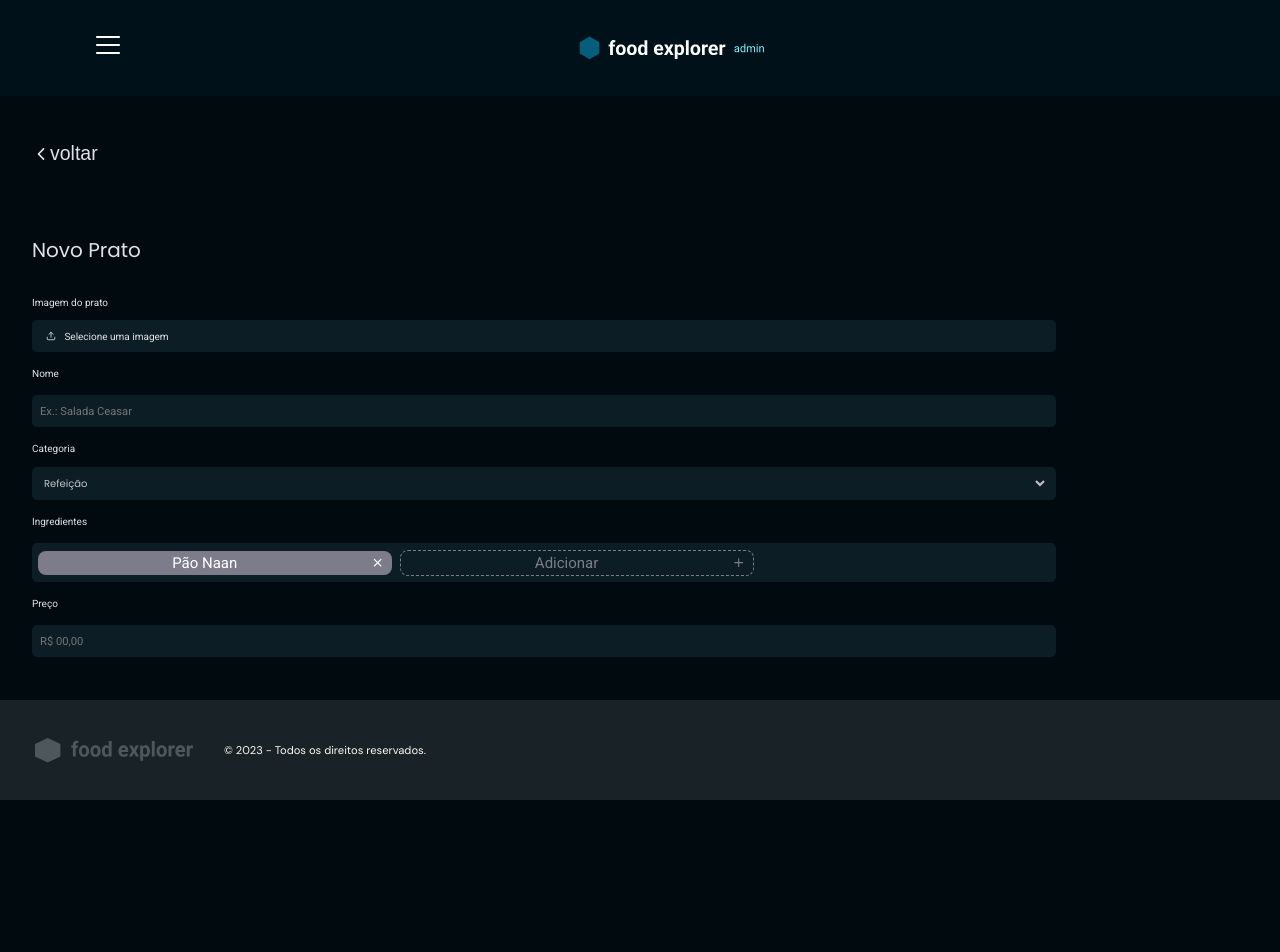
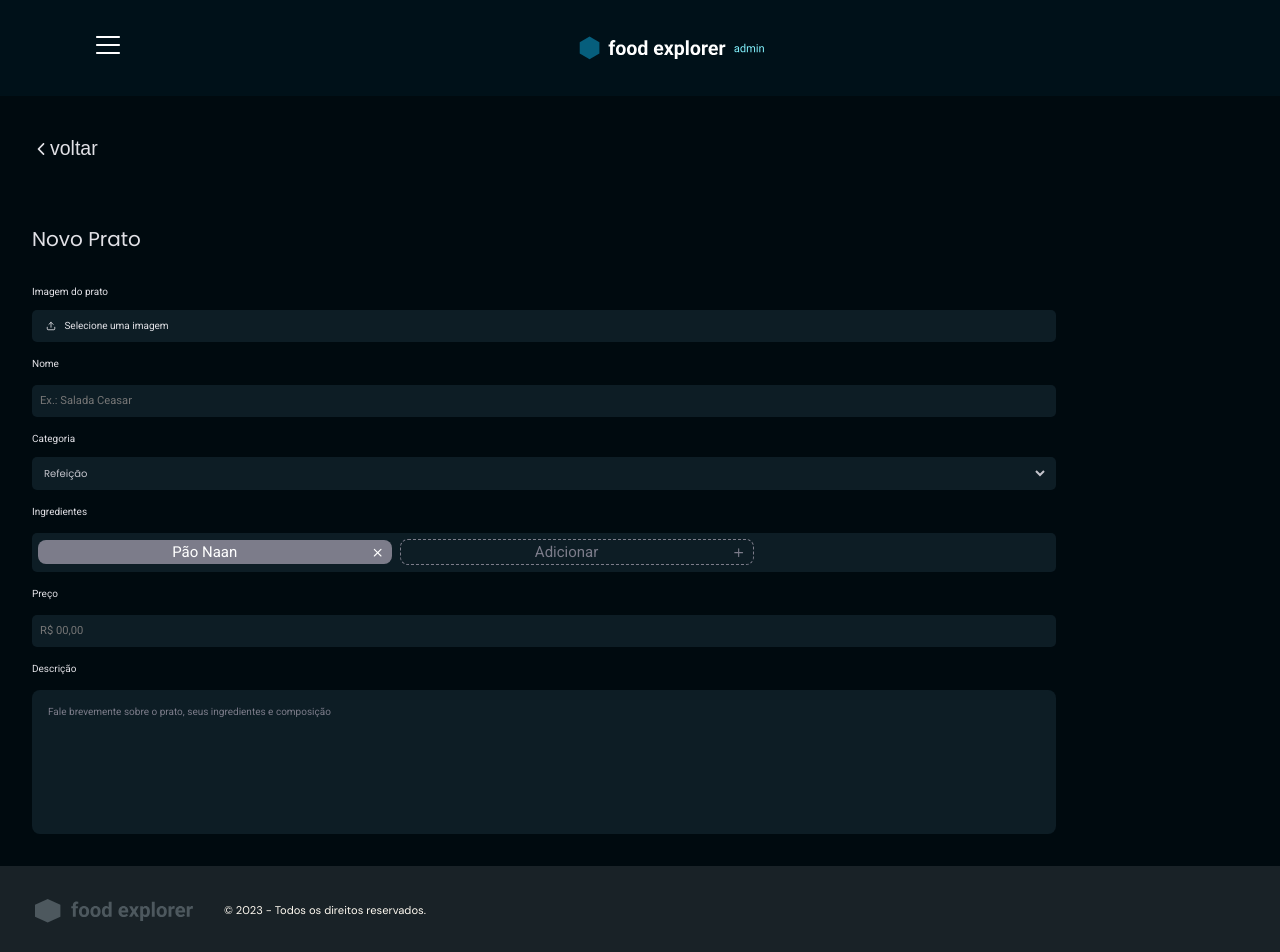
Before and after one commit to daiaanebarbosaf/foodexplorer, a React (Vite) app: page / in a window 1280 px wide. Shown: the top 952 px of the page. Before the commit the page ends 800 px from the top, so only its background shows below. Built offline with nearby package versions, Linux system fonts and the light colour scheme.

Commit message:
Adicionando o Text Area na página de New

```diff
--- a/src/pages/New/index.jsx
+++ b/src/pages/New/index.jsx
@@ -5,6 +5,7 @@ import { ButtonText } from '../../components/ButtonText';
 import { Input } from '../../components/Input';
 import { Footer } from '../../components/Footer';
 import { Ingredients } from '../../components/Ingredients';
+import { Textarea } from '../../components/Textarea';
 
 import { IoIosArrowBack } from 'react-icons/io';
 import { FiUpload } from 'react-icons/fi';
@@ -64,7 +65,6 @@ export function New(){
 
                             </select>
                         </div>
-
                     </SelectCategory>
 
                     <p>Ingredientes</p>
@@ -80,6 +80,9 @@ export function New(){
                     <p>Preço</p>
                     <Input placeholder="R$ 00,00" />
 
+                    <p>Descrição</p>
+                    <Textarea placeholder="Fale brevemente sobre o prato, seus ingredientes e composição"/>
+
                 </Form>
             </main>
             <Footer/>
```
